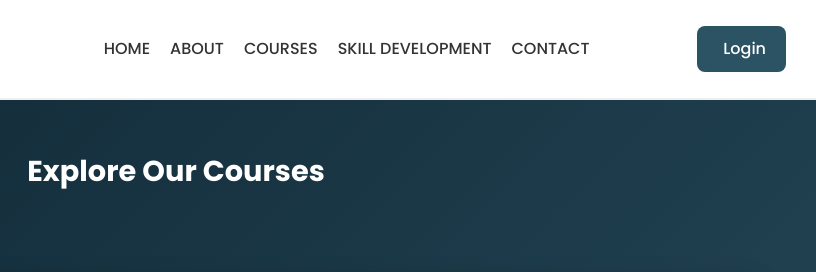
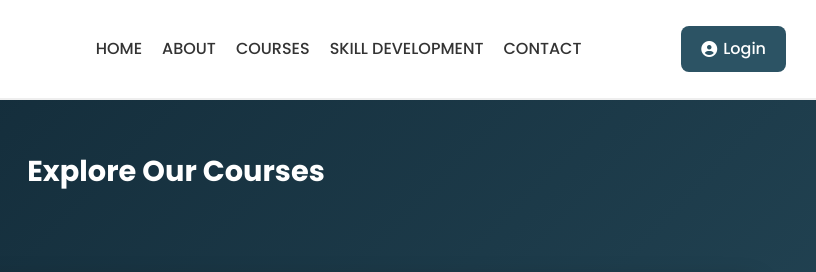
Before and after one commit to OmUphade/Hack-The-Web, a plain HTML site: page course.html in a window 1280 px wide. Shown: the top 272 px of the page, 464-1280 px from the left. Drawn offline with Linux system fonts and the light colour scheme.

Commit message:
modified icon

```diff
--- a/course.html
+++ b/course.html
@@ -5,11 +5,18 @@
     <title>Courses | KKERS</title>
     <meta name="viewport" content="width=device-width, initial-scale=1" />
     <!-- Fonts -->
-  <link href="https://fonts.googleapis.com/css2?family=Poppins:wght@300;500;700&display=swap" rel="stylesheet">
+    <link
+      href="https://fonts.googleapis.com/css2?family=Poppins:wght@300;500;700&display=swap"
+      rel="stylesheet"
+    />
     <!-- Shared + Page Styles -->
     <link rel="stylesheet" href="css/style.css" />
-  <link rel="stylesheet" href="css/global.css">
-  <link rel="stylesheet" href="css/courses.css">
+    <link rel="stylesheet" href="css/global.css" />
+    <link rel="stylesheet" href="css/courses.css" />
+    <link
+      rel="stylesheet"
+      href="https://cdnjs.cloudflare.com/ajax/libs/font-awesome/6.5.0/css/all.min.css"
+    />
   </head>
   <body class="bg-gradient">
     <!-- Animated Background -->
@@ -23,12 +30,10 @@
       <div id="navbar-placeholder"></div>
     </header>
 
-
     <main class="courses-main">
       <!-- Hero -->
       <section class="cmain">
         <h1>Explore Our Courses</h1>
-
       </section>
 
       <!-- Filters -->
@@ -40,13 +45,13 @@
           aria-label="Search courses"
         />
         <div class="filter-chips" role="group" aria-label="Filter courses">
-        <button data-filter="all"    class="chip active">All</button>
-        <button data-filter="web"    class="chip">Web Dev</button>
-        <button data-filter="dsa"    class="chip">DSA</button>
-        <button data-filter="ai"     class="chip">AI / ML</button>
-        <button data-filter="data"   class="chip">Data</button>
+          <button data-filter="all" class="chip active">All</button>
+          <button data-filter="web" class="chip">Web Dev</button>
+          <button data-filter="dsa" class="chip">DSA</button>
+          <button data-filter="ai" class="chip">AI / ML</button>
+          <button data-filter="data" class="chip">Data</button>
           <button data-filter="office" class="chip">MS Office</button>
-        <button data-filter="other"  class="chip">Other</button>
+          <button data-filter="other" class="chip">Other</button>
         </div>
       </section>
 
@@ -57,7 +62,9 @@
     </main>
 
     <!-- Back to Top -->
-  <button id="backToTop" title="Back to top" aria-label="Back to top">↑</button>
+    <button id="backToTop" title="Back to top" aria-label="Back to top">
+      ↑
+    </button>
 
     <!-- Scripts -->
     <script src="js/global-auth.js" defer></script>
```
Also changed, not shown: people.html (+4 -0 lines). Lines whose indentation alone changed are shown as unchanged.
